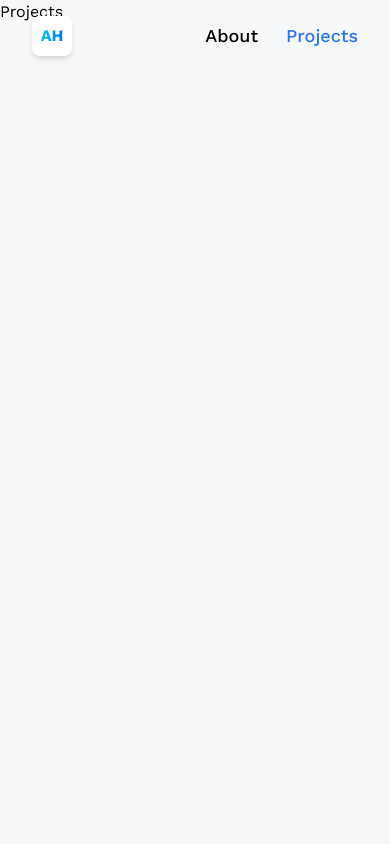
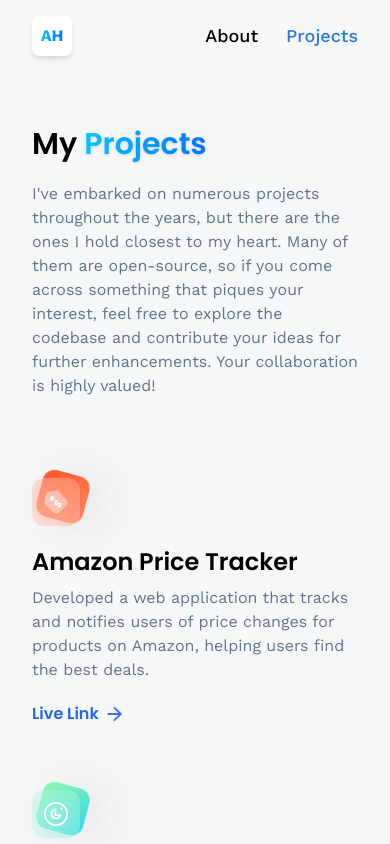
Before and after one commit to MinhKhoiUET/3D_Porfolio, a React (Vite) app: page /projects in a window 390 px wide. Shown: the top 844 px of the page. Built offline with nearby package versions, Linux system fonts and the light colour scheme.

Commit message:
feat: add sound to homepage and complete projects page

```diff
--- a/src/App.jsx
+++ b/src/App.jsx
@@ -4,7 +4,7 @@
 
 const App = () => {
   return (
-    <main className="bg-slate-300/20 h-[100vh]">
+    <main className="bg-slate-300/20 h-full">
         <Router>
             <Navbar/>
             <Routes>
--- a/src/pages/Contact.jsx
+++ b/src/pages/Contact.jsx
@@ -67,7 +67,7 @@
 
   const handleFocus = () => setCurrentAnimation('walk');
   return (
-    <section className='relative flex lg:flex-row flex-col max-container '>
+    <section className='relative flex lg:flex-row flex-col max-container h-[100vh] '>
       {alert.show && <Alert {...alert}/>}
       {/* <Alert text="test"/> */}
 
--- a/src/pages/Home.jsx
+++ b/src/pages/Home.jsx
@@ -1,4 +1,4 @@
-import {useState, Suspense} from 'react'
+import {useState, Suspense, useEffect, useRef} from 'react'
 import {Canvas} from '@react-three/fiber'
 import Loader from '../components/Loader'
 import HomeInfo from '../components/HomeInfo'
@@ -8,10 +8,29 @@
 import Bird from '../models/Bird'
 import Plane from '../models/Plane'
 
+import sakura from '../assets/sakura.mp3'
+import { soundon, soundoff } from '../assets/icons'
+
 
 const Home = () => {
+  const audioRef = useRef(new Audio(sakura));
+  audioRef.current.volume = 0.4;
+  audioRef.current.loop = true
+
   const [isRotating, setIsRotating] = useState(false);
   const [currentStage, setCurrentStage] = useState(1);
+  const [isPlayingMusic, setIsPlayingMusic] = useState(false);
+
+  useEffect(() => {
+      if(isPlayingMusic) {
+        audioRef.current.play();
+    }
+
+    return () => {
+      audioRef.current.pause();
+    }
+  },[isPlayingMusic])
+
 
   const adjustIslandForScreenSize = () => {
     let screenScale = null;
@@ -90,6 +109,15 @@
           </Suspense>
         </Canvas>
 
+      <div className='absolute bottom-2 left-2'>
+        <img
+          src={!isPlayingMusic ? soundoff : soundon}
+          alt="sound"
+          className='w-10 h-10 cursor-pointer object-contain'
+          onClick={() => setIsPlayingMusic(!isPlayingMusic)}
+          />
+      </div>
+
     </section>
   )
 }
--- a/src/pages/Projects.jsx
+++ b/src/pages/Projects.jsx
@@ -1,8 +1,70 @@
 import React from 'react'
+import { Link } from 'react-router-dom'
+
+import { projects } from '../constants'
+import { arrow } from '../assets/icons'
+
+
+import CTA from '../components/CTA'
 
 const Projects = () => {
   return (
-    <div>Projects</div>
+    <section className='max-container '>
+      <h1 className='head-text'>
+        My <span className='blue-gradient_text font-semibold drop-shadow '>Projects</span>
+      </h1>
+
+      <div className='mt-5 flex flex-col gap-3 text-slate-500'>
+        <p>I've embarked on numerous projects throughout the years,
+          but there are the ones I hold closest to my heart. Many of them are open-source,
+          so if you come across something that piques your interest, feel free to explore the codebase and contribute your ideas for further enhancements.
+          Your collaboration is highly valued!
+        </p>
+      </div>
+
+      <div className='flex flex-wrap my-20 gap-16'>
+        {projects.map((project) => (
+          <div className='lg:w-[400px] w-full' key={project.name}>
+            <div className='block-container w-12 h-12'>
+              <div className={`btn-back rounded-xl ${project.theme}`}/>
+              <div className='btn-front rounded-xl flex justify-center items-center'>
+                <img src={project.iconUrl}
+                     alt="Project Icon"
+                     className='w-1/2 h-1/2 object-contain'
+                />
+              </div>
+            </div>
+
+            <div className='mt-5 flex flex-col'>
+                <h4 className='text-2xl font-poppins font-semibold'>
+                  {project.name}
+                </h4>
+                <p className='mt-2 text-slate-500'>
+                  {project.description}
+                </p>
+
+                <div className='mt-5 flex items-center gap-2 font-poppins'>
+                  <Link
+                    to={project.link}
+                    target='_blank'
+                    rel='noopener noreferrer'
+                    className='font-semibold text-blue-600'
+                  >
+                      Live Link
+                  </Link>
+
+                  <img src={arrow} alt="arrow" className='w-4 h-4 object-contain' />
+                </div>
+            </div>
+
+          </div>
+        ))}
+      </div>
+
+      <hr className='border-slate-200' />
+
+      <CTA/>
+    </section>
   )
 }
 
```
